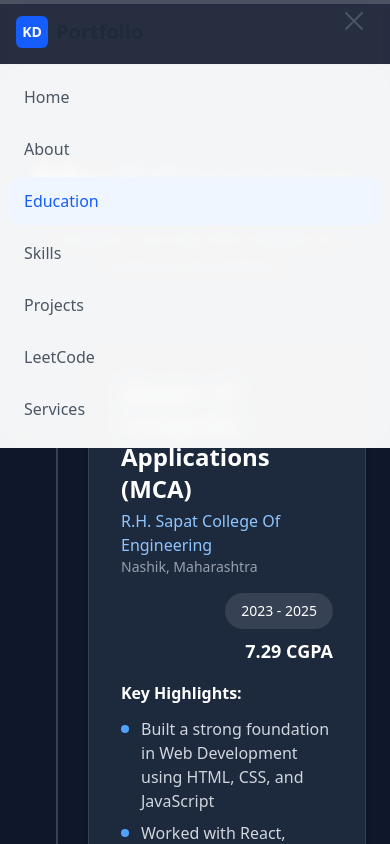
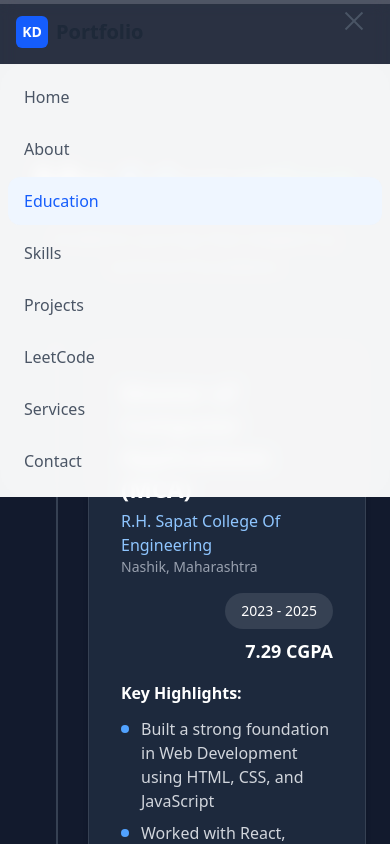
Before and after one commit to nameiskaustubh/Portfolio, a React (Vite) app: page /education in a window 390 px wide. Both pictures are taken after a click on the button "Open main menu". Shown: the top 844 px of the page. Built offline with nearby package versions, Linux system fonts and the light colour scheme.

Commit message:
Updated Navbar with smooth underline animation

```diff
--- a/src/App.jsx
+++ b/src/App.jsx
@@ -13,6 +13,7 @@ import LeetCode from './pages/Leetcode';
 import Services from './pages/Services';
 import Contact from './pages/Contact';
 import PageWrapper from './components/PageWrapper';
+import GalaxyBackground from "./components/GalaxyBackground";
 
 import './App.css';
 
@@ -38,10 +39,13 @@ function AnimatedRoutes() {
 function App() {
   return (
     <Router>
-      <div className="App bg-gray-800 min-h-screen flex flex-col">
+      <div className="App bg-gray-800 min-h-screen flex flex-col relative">
+
+      <GalaxyBackground />
+
         <Navbar />
 
-        <main className="flex-grow">
+        <main className="flex-grow relative z-10">
           <AnimatedRoutes />
         </main>
 
--- /dev/null
+++ b/src/components/GalaxyBackground.jsx
@@ -0,0 +1,71 @@
+import React, { useEffect, useRef } from "react";
+import { motion } from "framer-motion";
+
+const GalaxyBackground = () => {
+  const canvasRef = useRef(null);
+
+  useEffect(() => {
+    const canvas = canvasRef.current;
+    const ctx = canvas.getContext("2d");
+
+    let stars = [];
+    const numStars = 150;
+
+    // Resize canvas
+    const resize = () => {
+      canvas.width = window.innerWidth;
+      canvas.height = window.innerHeight;
+
+      stars = Array.from({ length: numStars }, () => ({
+        x: Math.random() * canvas.width,
+        y: Math.random() * canvas.height,
+        radius: Math.random() * 1.5,
+        dx: (Math.random() - 0.5) * 0.3,
+        dy: (Math.random() - 0.5) * 0.3,
+      }));
+    };
+
+    resize();
+    window.addEventListener("resize", resize);
+
+    // Animate stars
+    const animate = () => {
+      ctx.fillStyle = "black";
+      ctx.fillRect(0, 0, canvas.width, canvas.height);
+
+      stars.forEach((star) => {
+        ctx.beginPath();
+        ctx.arc(star.x, star.y, star.radius, 0, Math.PI * 2);
+        ctx.fillStyle = "white";
+        ctx.fill();
+
+        star.x += star.dx;
+        star.y += star.dy;
+
+        // Wrap around edges
+        if (star.x < 0) star.x = canvas.width;
+        if (star.x > canvas.width) star.x = 0;
+        if (star.y < 0) star.y = canvas.height;
+        if (star.y > canvas.height) star.y = 0;
+      });
+
+      requestAnimationFrame(animate);
+    };
+
+    animate();
+
+    return () => window.removeEventListener("resize", resize);
+  }, []);
+
+  return (
+    <motion.canvas
+      ref={canvasRef}
+      className="fixed top-0 left-0 w-full h-full -z-10"
+      initial={{ opacity: 0 }}
+      animate={{ opacity: 1 }}
+      transition={{ duration: 1.5 }}
+    />
+  );
+};
+
+export default GalaxyBackground;
--- a/src/components/Navbar.jsx
+++ b/src/components/Navbar.jsx
@@ -140,8 +140,9 @@ const Navbar = () => {
         </div>
 
         <div className={`md:hidden transition-all duration-300 overflow-hidden ${
-          isMobileMenuOpen ? 'max-h-96 opacity-100' : 'max-h-0 opacity-0'
-        }`}>
+  isMobileMenuOpen ? 'max-h-screen opacity-100' : 'max-h-0 opacity-0'
+}`}>
+
           <div className="px-2 pt-2 pb-3 space-y-1 bg-white/95 dark:bg-gray-900/95 backdrop-blur-lg border-t border-gray-200/20 dark:border-gray-700/20">
             {navItems.map((item, index) => (
               <Link
--- a/src/pages/Education.jsx
+++ b/src/pages/Education.jsx
@@ -30,7 +30,7 @@ const Education = () => {
   ];
 
   return (
-    <div className="min-h-screen bg-slate-900 pt-20">
+    <div className="min-h-screen bg-slate-900/80 pt-20">
       <section className="py-20 relative">
         <div className="container mx-auto px-6">
           <div className="max-w-4xl mx-auto">
```
